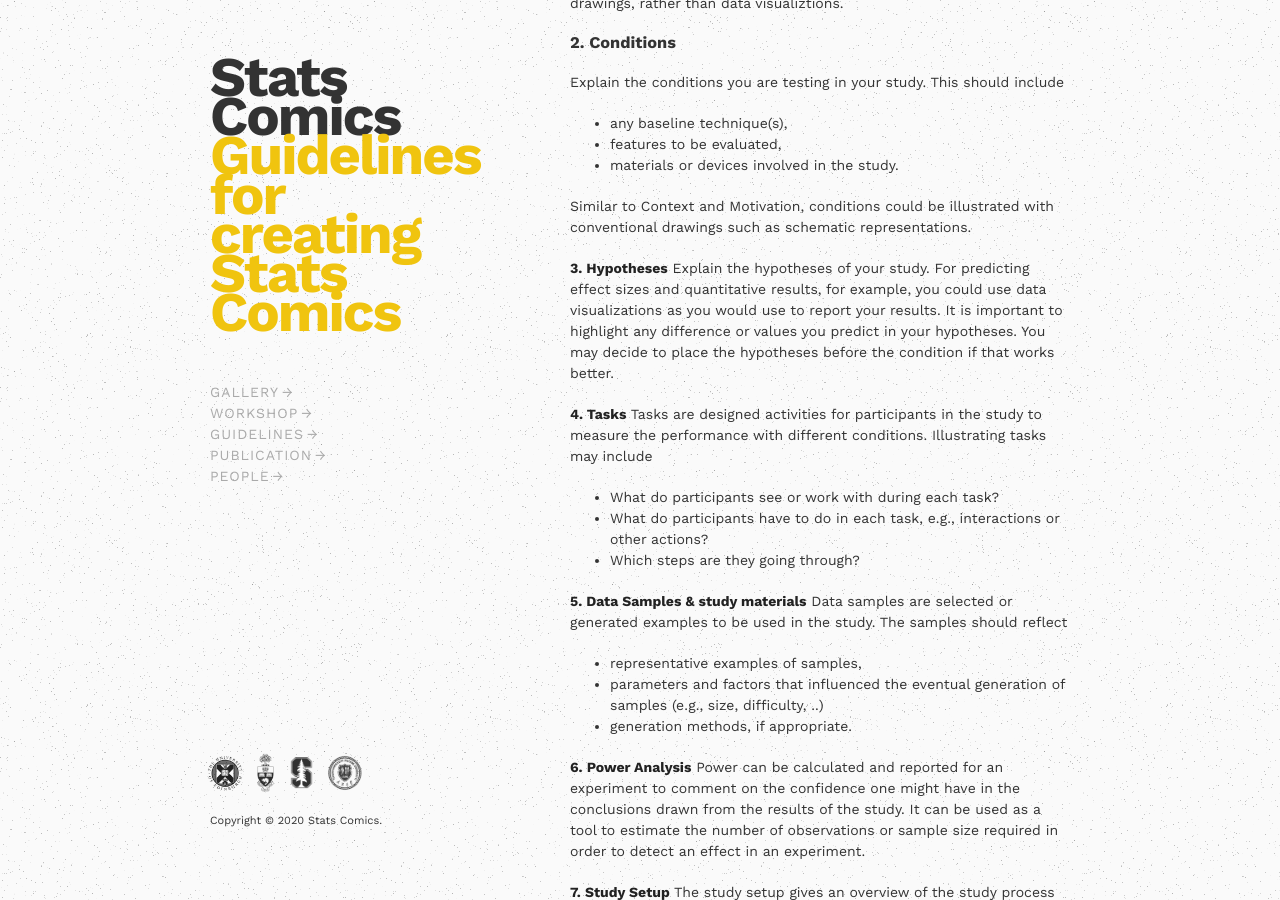
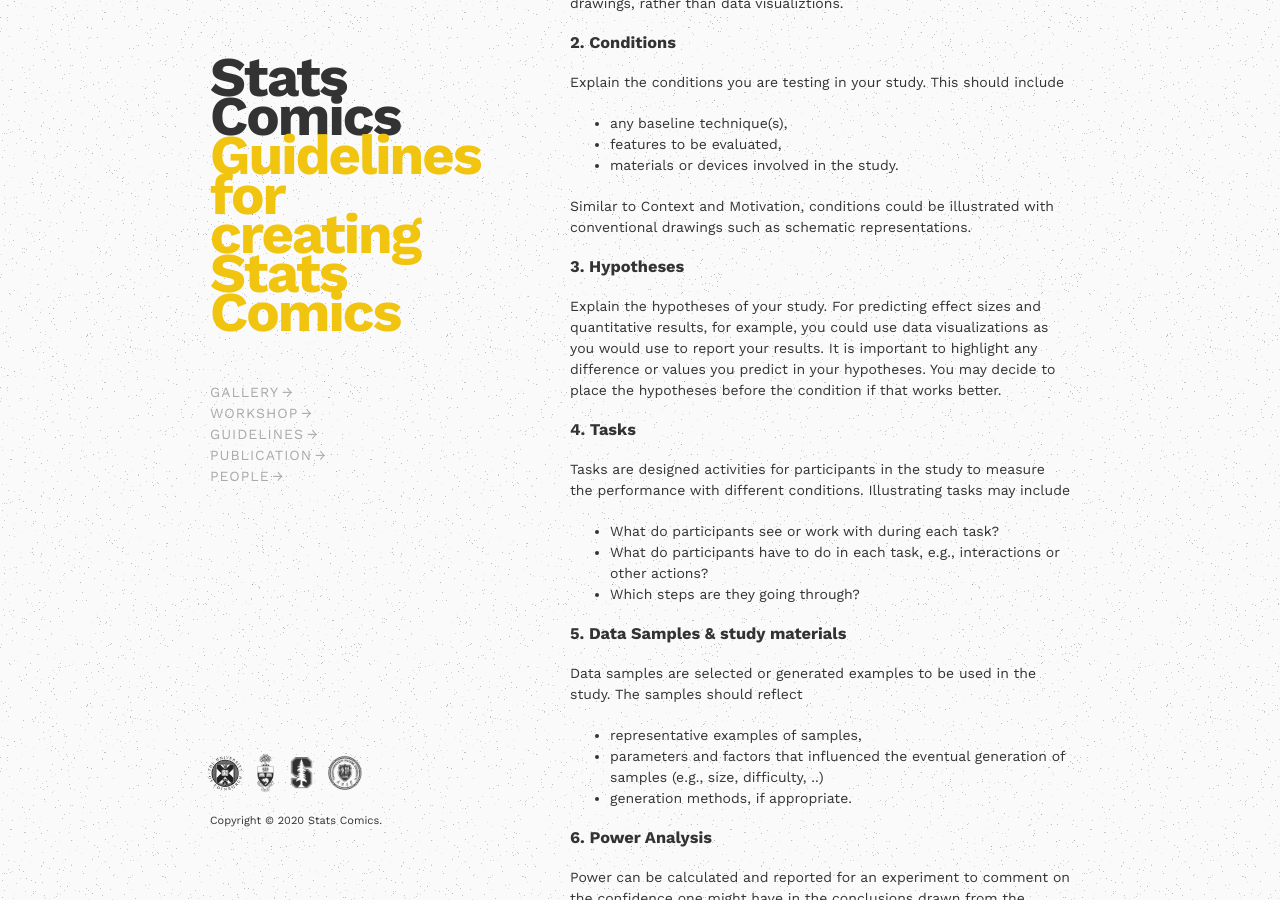
Before and after one commit to statscomics/statscomics.github.io, a Jekyll site: the page built from guidelines.md, in a window 1280 px wide and 900 px high, scrolled down 2200 px. Built offline with Jekyll 4.4.1, drawn with Linux system fonts in a browser that asks for light colours; our own code applies the rules of GitHub Pages for plain Markdown files; a script that is not in the unit is left out.

```diff
--- a/guidelines.md
+++ b/guidelines.md
@@ -69,25 +69,25 @@ This should include
 
 Similar to Context and Motivation, conditions could be illustrated with conventional drawings such as schematic representations.
 
-__3. Hypotheses__
+### 3. Hypotheses
 Explain the hypotheses of your study. For predicting effect sizes and quantitative results, for example, you could use data visualizations as you would use to report your results. It is important to highlight any difference or values you predict in your hypotheses. You may decide to place the hypotheses before the condition if that works better.
 
-__4. Tasks__
+### 4. Tasks
 Tasks are designed activities for participants in the study to measure the performance with different conditions. Illustrating tasks may include
 * What do participants see or work with during each task?
 * What do participants have to do in each task, e.g., interactions or other actions?
 * Which steps are they going through?
 
-__5. Data Samples & study materials__
+### 5. Data Samples & study materials
 Data samples are selected or generated examples to be used in the study. The samples should reflect
 * representative examples of samples,
 * parameters and factors that influenced the eventual generation of samples (e.g., size, difficulty, ..)
 * generation methods, if appropriate.
 
-__6. Power Analysis__
+### 6. Power Analysis
 Power can be calculated and reported for an experiment to comment on the confidence one might have in the conclusions drawn from the results of the study.  It can be used as a tool to estimate the number of observations or sample size required in order to detect an effect in an experiment.
 
-__7. Study Setup__
+### 7. Study Setup
 The study setup gives an overview of the study process and logic. It can include
 * an explanation of the study environment (e.g., in lab, in-the-wild, crowd-sourced, specific devices, interviews, ...);
 * participants and specific selection criteria
@@ -95,28 +95,27 @@ The study setup gives an overview of the study process and logic. It can include
 * important information about each state (e.g., length of each stage,); sample and task assignment (e.g., by randomization plot).
 
 
-__8. Dependent variables and data collection__
+### 8. Dependent variables and data collection
 This stage should report
 * What data has been collected (e.g., error, task-completion time, subjective feedback, counting mouse clicks, eye-tracking...)
 * how data has been collected or calculated (e.g., which stages of the study were timed, how was task-accuracy calculated, how was eye-tracking analyzed, how were interview replied coded, ... )
 
 ## RESULT ANALYSIS
 
-__9. Data Transformations and Checks__
+### 9. Data Transformations and Checks
 This stage presents the transformations and checks for the data, performed before the result analysis and any significant tests or regressions. This stage includes explaining
 * data transformations (e.g., log-transform, ...)
 * outlier removals and winsorizing
 * checking for normal distributions
 
-__10. Results Presentation__
+### 10. Results Presentation
 The result presentation is an essential stage of the entire report. Although it can be shown in different levels of detail, it may use one chart to summarize a result, while the visualization may require some explanation to highlight
 * reordering bars to be compared side by side on a barchart
 * show significant differences between conditions (e.g., which differences did you find, how strong were they, which differences were significant, ... )
 * Show other findings such as trends, extreme values, distributions, showing outliers,
 * You can provide different views onto the same chart (e.g., provide overview and detail, or show the same chart twice with different annotations). Furthermore, it may discuss how results reflect different conditions by referring to the data samples.
 
-
-__11. Hypotheses proof__
+### 11. Hypotheses proof
 This stage presents the conclusion by contrasting hypotheses, as stated in the beginning, with the result of the study. You may show
 * How do your hypotheses compare with your results?
 * which hypotheses can be accepted and which have to be rejected?
```
